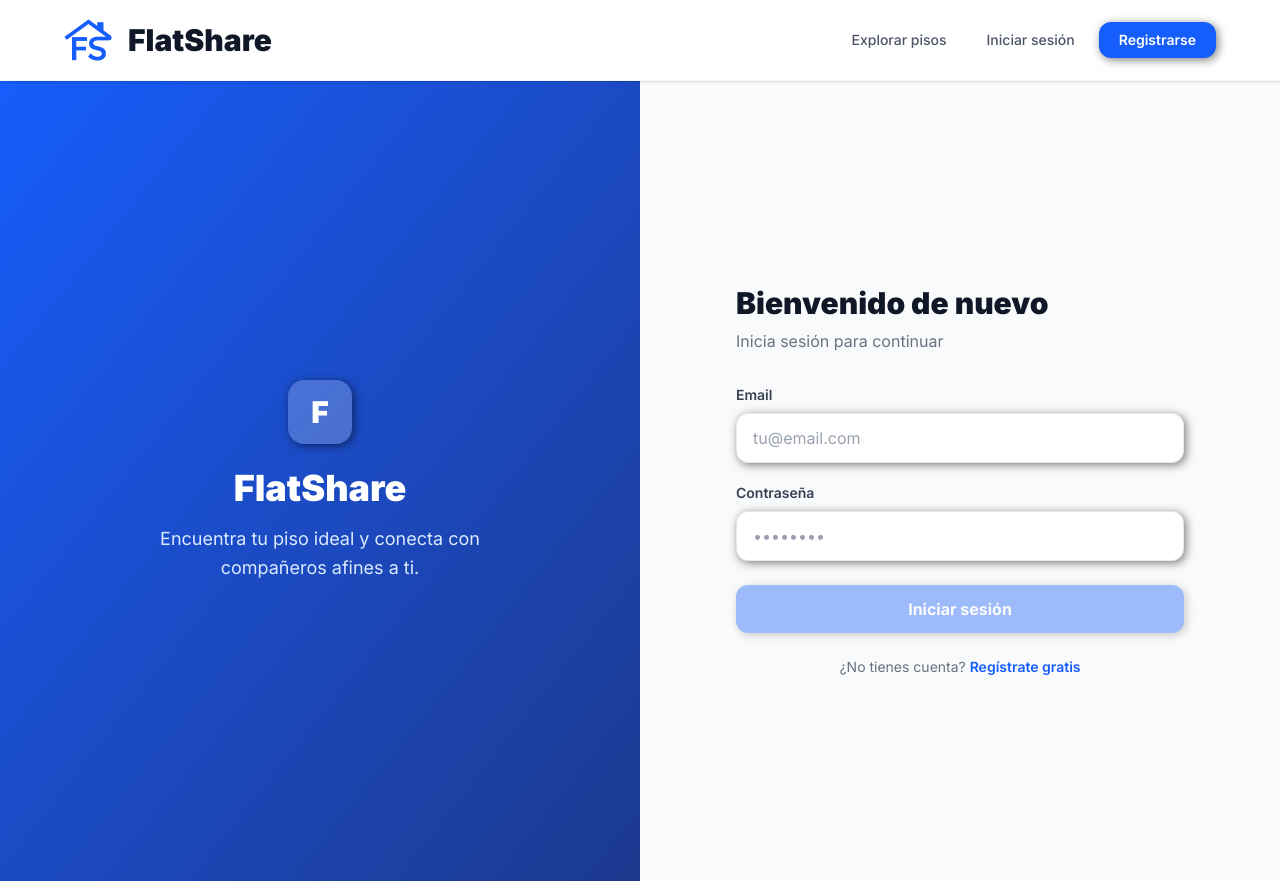
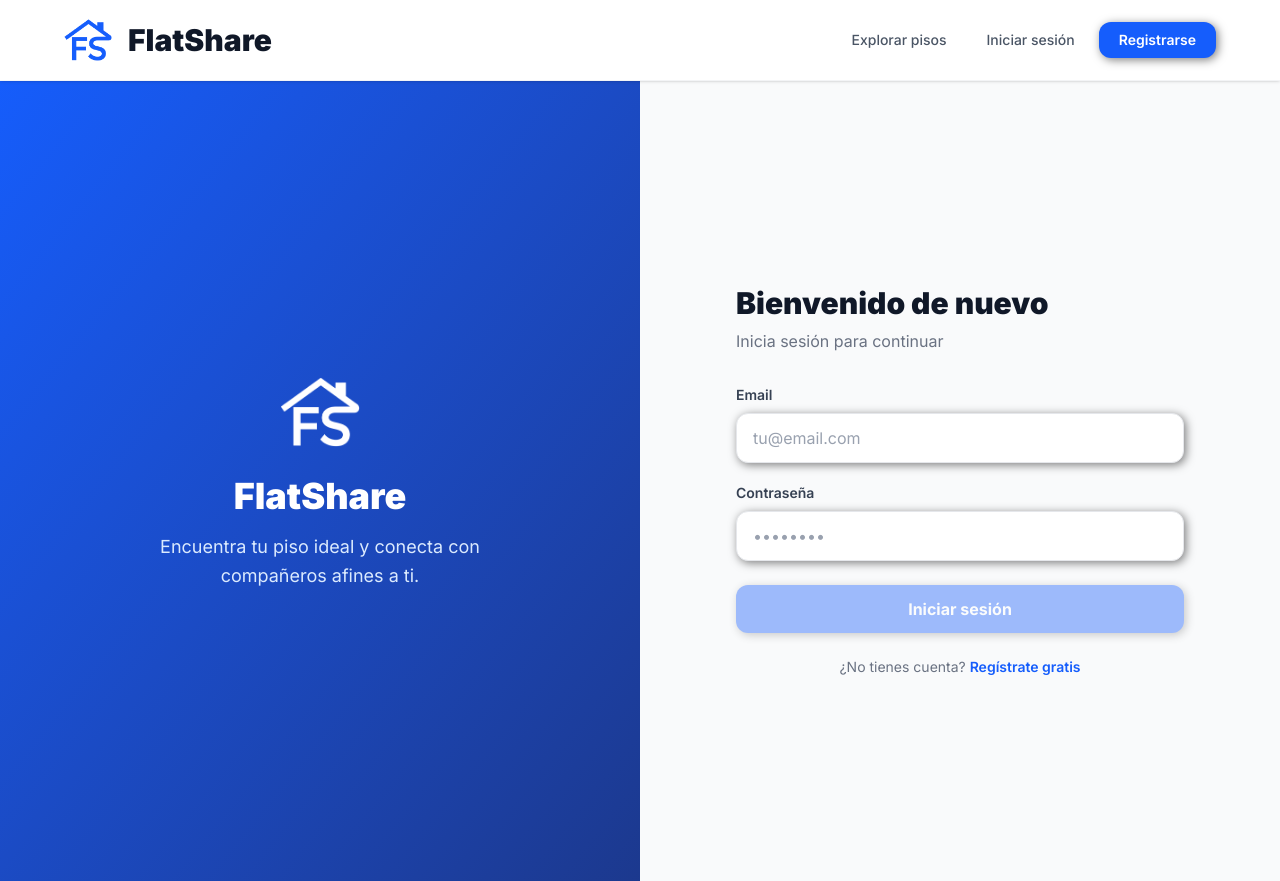
Before and after one commit to khalilahlam/FlatShare, an Angular app in the folder flatsharecliente/: page /login in a window 1280 px wide. Built offline with nearby package versions, Linux system fonts and the light colour scheme.

Commit message:
poner logo en login

```diff
--- a/flatsharecliente/src/app/components/login/login.html
+++ b/flatsharecliente/src/app/components/login/login.html
@@ -3,9 +3,9 @@
   <!-- Panel izquierdo -->
   <div class="hidden lg:flex w-1/2 bg-gradient-to-br from-blue-600 to-blue-900 flex-col justify-center items-center p-12 text-white">
     <div class="max-w-sm text-center">
-      <div class="w-16 h-16 bg-white/20 rounded-2xl flex items-center justify-center mx-auto mb-6">
-        <span class="text-white font-black text-3xl">F</span>
-      </div>
+    <div class="flex justify-center mb-6">
+  <img src="assets/logo.png" alt="Logo FlatShare" class="w-20 h-20 object-contain" />
+</div>
       <h1 class="text-4xl font-black mb-4">FlatShare</h1>
       <p class="text-blue-100 text-lg leading-relaxed">
         Encuentra tu piso ideal y conecta con compañeros afines a ti.
```
